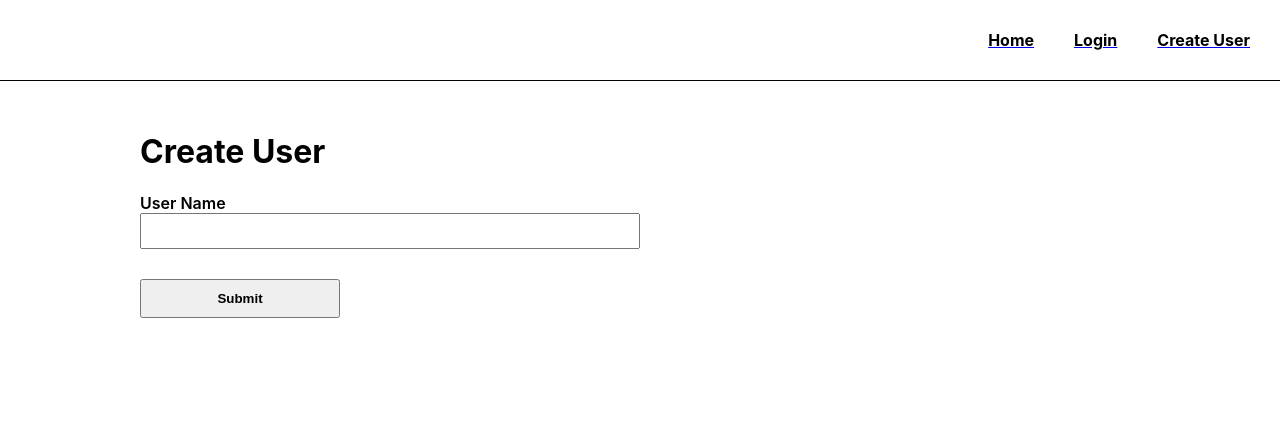
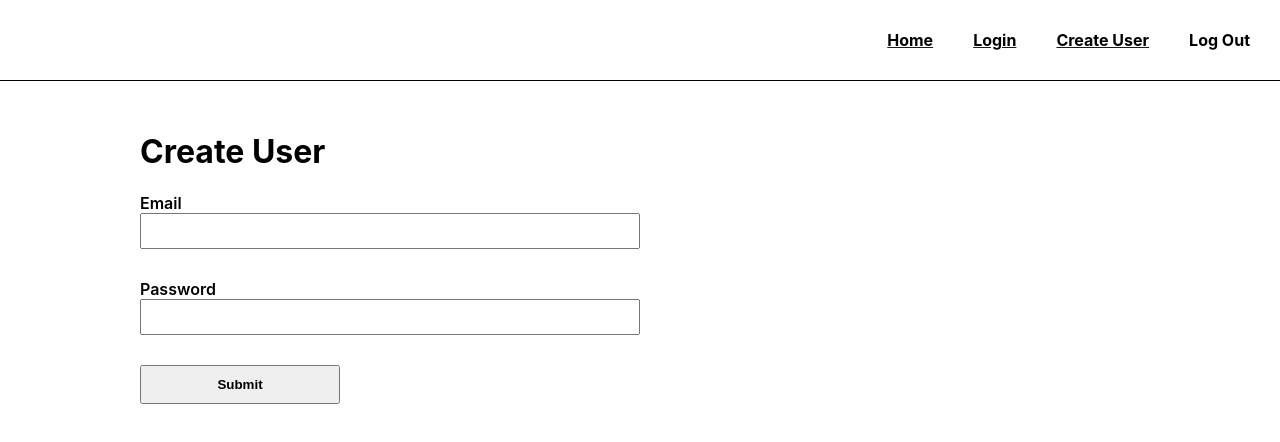
Before and after one commit to mgk5543/dwa-exercise-six, a React (Create React App) app: page /create in a window 1280 px wide. Shown: the top 442 px of the page. Built offline with nearby package versions, Linux system fonts and the light colour scheme; no server answers.

Commit message:
added authorization

```diff
--- a/src/App.js
+++ b/src/App.js
@@ -8,7 +8,6 @@ import './App.css';
 import CreateUserPage from './pages/CreateUser';
 import LoginPage from './pages/Login';
 import UserProfilePage from './pages/UserProfile';
-import Header from './components/Header';
 
 // Your web app's Firebase configuration
 const firebaseConfig = {
@@ -20,26 +19,47 @@ const firebaseConfig = {
   appId: "1:633596556954:web:feb93eee6ea3d1cca39123"
 };
 
-const router = createBrowserRouter([
-  {
-    path: "/",
-    element: <UserProfilePage />,
-  },
-  {
-      path: "/login",
-      element: <LoginPage />,
-  },
-  {
-      path: "/create",
-      element: <CreateUserPage />,
-  },
-]);
-
 function App() {
   const [appInitialized, setAppInitialized] = useState(false);
   const [isLoading, setIsLoading] = useState(true);
   const [isLoggedIn, setIsLoggedIn] = useState(false);
   const [userInformation, setUserInformation] = useState({});
+
+  const router = createBrowserRouter([
+    {
+      path: "/",
+      element: (
+        <UserProfilePage
+          isLoading={isLoading}
+          isLoggedIn={isLoggedIn}
+          userInformation={userInformation}
+          setIsLoggedIn={setIsLoggedIn}
+          setUserInformation={setUserInformation}
+         />
+      ),
+    },
+    {
+        path: "/login",
+        element: (
+          <LoginPage
+            isLoading={isLoading}
+            isLoggedIn={isLoggedIn}
+            setIsLoggedIn={setIsLoggedIn}
+            setUserInformation={setUserInformation}
+          />
+        ),//prop iisLogged in tels us if false, go to login or create, if true, go to user profile
+    },
+    {
+        path: "/create",
+        element: (
+          <CreateUserPage
+            isLoading={isLoading}
+            isLoggedIn={isLoggedIn}
+            setIsLoggedIn={setIsLoggedIn}
+            setUserInformation={setUserInformation} />
+        ),
+    },
+  ]);
   //ensure app is initialized when it is ready to be
   useEffect(() => { //only do after first render
     //initialize firebase
@@ -72,7 +92,6 @@ function App() {
 
   return (
     <div className="App">
-      <Header/>
       <RouterProvider router={router} />
     </div>
   );
--- a/src/components/CreateUserForm.js
+++ b/src/components/CreateUserForm.js
@@ -1,10 +1,14 @@
 import React from 'react';
 
-function CreateUserForm() {
+function CreateUserForm( {signUpUser} ) {
     return (
-        <form className="FormElement">
-            <label for="userName">User Name</label>
-            <input type="text" name="userName"/>
+        <form className="FormElement" onSubmit={(e) => signUpUser(e)}>
+            <label htmlFor="email">Email</label>
+            <input type="text" name="email"/>
+
+            <label htmlFor="password">Password</label>
+            <input type="text" name="password"/>
+
             <button type="submit">Submit</button>
         </form>
     );
--- a/src/components/Header.js
+++ b/src/components/Header.js
@@ -1,12 +1,26 @@
 import React from 'react';
+import { getAuth, signOut } from 'firebase/auth'
 
-function Header() {
+function Header( setIsLoggedIn, setUserInformation) {
+    function logout() {
+        const auth = getAuth();
+        signOut(auth)
+            .then(() => {
+                setUserInformation({});
+                setIsLoggedIn(false);
+            })
+            .catch((error) => {
+                console.warn(error);
+            });
+    }
+
     return (
         <header>
             <nav>
                 <a href="/"><p>Home</p></a>
                 <a href="/login"><p>Login</p></a>
                 <a href="/create"><p>Create User</p></a>
+                <p onClick={() => logout()}>Log Out</p>
             </nav>
         </header>
     );
--- a/src/components/LoginForm.js
+++ b/src/components/LoginForm.js
@@ -3,10 +3,10 @@ import React from 'react';
 function LoginForm() {
     return (
         <form className="FormElement">
-            <label for="userName">User Name</label>
+            <label htmlFor="userName">User Name</label>
             <input type="text" name="userName"/>
 
-            <label for="userPassword">Password</label>
+            <label htmlFor="userPassword">Password</label>
             <input type="password" name="userPassword"/>
 
             <button type="submit">Submit</button>
--- a/src/pages/CreateUser.js
+++ b/src/pages/CreateUser.js
@@ -1,13 +1,61 @@
-import React from 'react';
+import { getAuth, createUserWithEmailAndPassword } from 'firebase/auth';
+import { useNavigate } from 'react-router';
+import { useEffect, React, useState, useCallback } from 'react';
 import CreateUserForm from '../components/CreateUserForm';
+import Header from '../components/Header';
 
-function CreateUser() {
+function CreateUserPage({ isLoading, isLoggedIn, setIsLoggedIn, setUserInformation }) {
+    const navigate = useNavigate();
+
+    useEffect(() => {
+        if(isLoggedIn && !isLoading) return navigate('/'); //Home
+    }, [isLoggedIn, isLoading])
+
+    const [errors, setErrors] = useState();
+
+    const signUpUser = useCallback(
+        (e) => {
+            e.preventDefault();
+
+            const email = e.currentTarget.email.value;
+            const password = e.currentTarget.password.value;
+
+            console.log({email, password});
+            const auth = getAuth();
+
+            createUserWithEmailAndPassword(auth, email, password)
+                .then((userCredential) => {
+                    const user = userCredential.user;
+                    setIsLoggedIn(true);
+                    setUserInformation({
+                        email: user.email,
+                        displayName: user.displayName,
+                        uid: user.uid,
+                        accessToken: user.accessToken,
+                    });
+                    setErrors();
+                })
+                .catch((error) => {
+                    const errorCode = error.code;
+                    const errorMessage = error.message;
+                    console.warn({error, errorCode, errorMessage});
+                    setErrors(errorMessage);
+                });
+        },
+        [setErrors, setIsLoggedIn, setUserInformation]
+    );
+
+
     return (
-        <div className="PageWrapper">
-            <h1>Create User</h1>
-            <CreateUserForm/>
-        </div>
+        <>
+        <Header setIsLoggedIn={setIsLoggedIn} setUserInformation={setUserInformation}/>
+            <div className="PageWrapper">
+                <h1>Create User</h1>
+                <CreateUserForm signUpUser={signUpUser}/>
+                <p>{errors}</p>
+            </div>
+        </>
     );
 }
 
-export default CreateUser;
+export default CreateUserPage;
--- a/src/pages/Login.js
+++ b/src/pages/Login.js
@@ -1,12 +1,23 @@
-import React from 'react';
-import LoginForm from '../components/LoginForm'
+import React, { useEffect } from 'react';
+import { useNavigate } from "react-router";
+import LoginForm from '../components/LoginForm';
+import Header from '../components/Header';
 
-function LoginPage() {
+function LoginPage({ isLoading, isLoggedIn, setIsLoggedIn, setUserInformation }) {
+    const navigate = useNavigate();
+
+    useEffect(() => {
+        if(isLoggedIn && !isLoading) return navigate('/'); //Home
+    }, [isLoggedIn, isLoading])
+
     return (
-        <div className="PageWrapper">
-            <h1>Login</h1>
-            <LoginForm/>
-        </div>
+        <>
+            <Header setIsLoggedIn={setIsLoggedIn} setUserInformation={setUserInformation}/>
+            <div className="PageWrapper">
+                <h1>Login</h1>
+                <LoginForm/>
+            </div>
+        </>
     );
 }
 
--- a/src/pages/UserProfile.js
+++ b/src/pages/UserProfile.js
@@ -1,10 +1,24 @@
-import React from 'react';
+import userEvent from '@testing-library/user-event';
+import { React, useEffect} from 'react';
+import { useNavigate } from 'react-router';
+import Header from '../components/Header';
 
-function UserProfile() {
+function UserProfile({ isLoading, isLoggedIn, userInformation, setIsLoggedIn, setUserInformation }) {
+    const navigate = useNavigate();
+
+    useEffect(() => {
+        if(!isLoggedIn && !isLoading) return navigate('/login'); //if NOT logged in, nav to login
+    }, [isLoading, isLoggedIn]) //dependencies
+
     return (
-        <div className="PageWrapper">
-            <h1>User Profile</h1>
-        </div>
+        <>
+            <Header setIsLoggedIn={setIsLoggedIn} setUserInformation={setUserInformation} />
+            <div className="PageWrapper">
+                <h1>User Profile</h1>
+                <p>{userInformation.displayName}</p>
+                <p>{userInformation.email}</p>
+            </div>
+        </>
     );
 }
 
```
